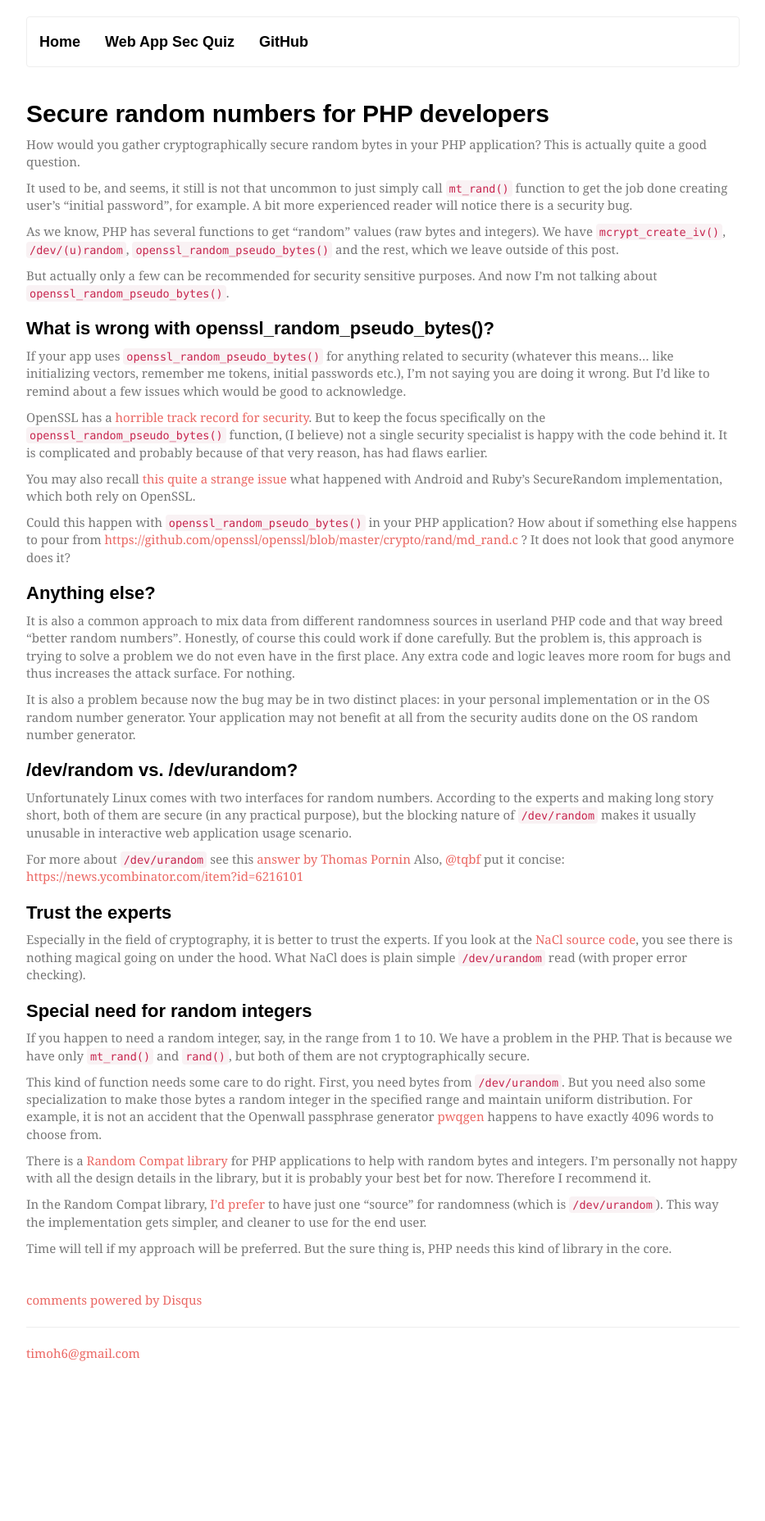
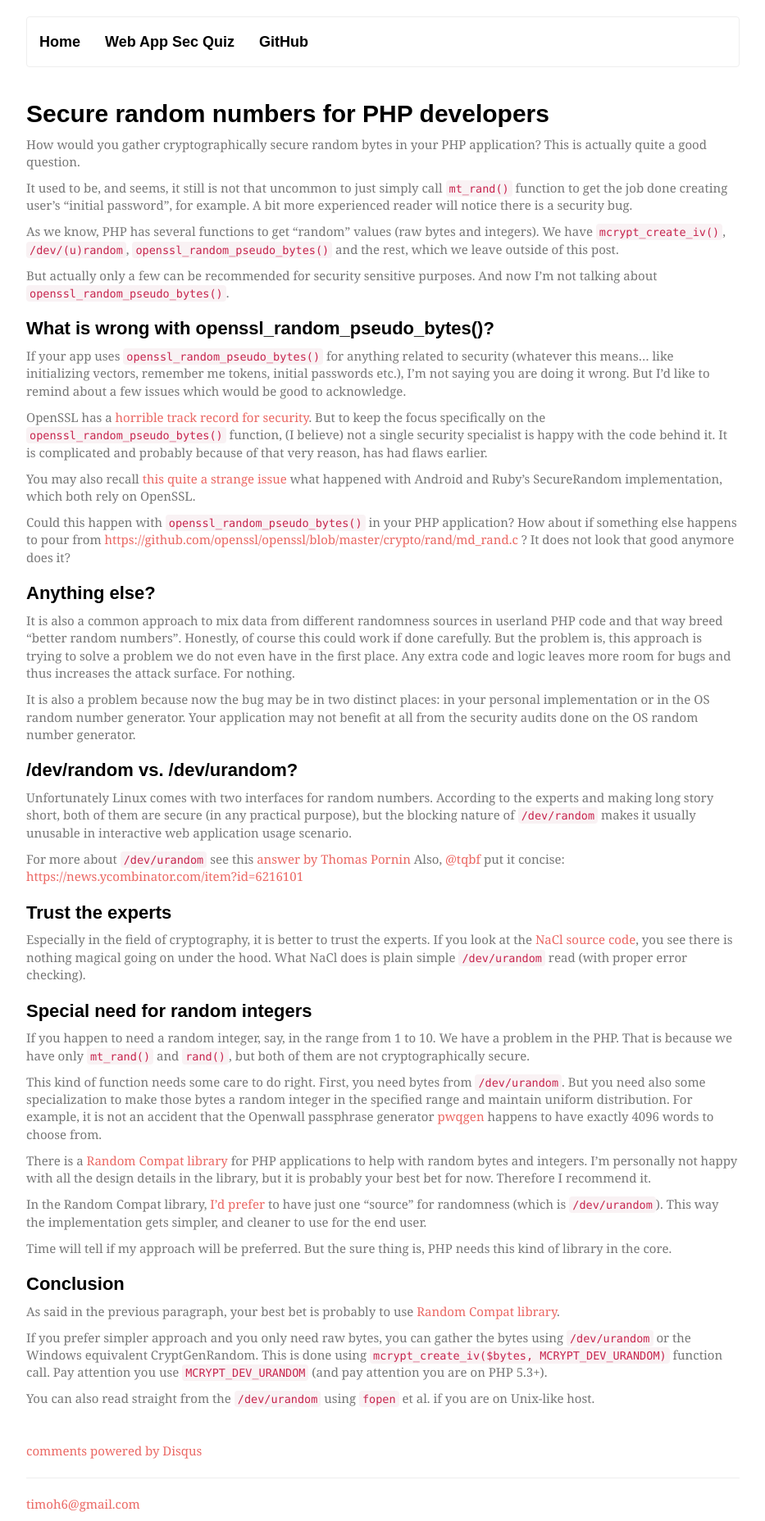
Before and after one commit to timoh6/timoh6.github.com, a Jekyll site: the page built from _posts/2013-11-05-Secure-random-numbers-for-PHP-developers.md, in a window 1280 px wide. Shown: the whole page at 82% size, without its empty margins (173-1106 px from the left). Built offline with Jekyll 4.4.1, drawn with Linux system fonts in a browser that asks for light colours; some web fonts are replaced; comment, search, counter and statistics services are not loaded; before the commit the page ends 1673 px from its top, so only the background shows below that.

Commit message:
Revise post to add conclusion paragraph

```diff
--- a/_posts/2013-11-05-Secure-random-numbers-for-PHP-developers.md
+++ b/_posts/2013-11-05-Secure-random-numbers-for-PHP-developers.md
@@ -57,3 +57,12 @@ There is a [Random Compat library](https://github.com/ircmaxell/random_compat) f
 In the Random Compat library, [I'd prefer](https://github.com/ircmaxell/random_compat/issues/2) to have just one "source" for randomness (which is `/dev/urandom`). This way the implementation gets simpler, and cleaner to use for the end user.
 
 Time will tell if my approach will be preferred. But the sure thing is, PHP needs this kind of library in the core.
+
+Conclusion
+----------
+
+As said in the previous paragraph, your best bet is probably to use [Random Compat library](https://github.com/ircmaxell/random_compat).
+
+If you prefer simpler approach and you only need raw bytes, you can gather the bytes using `/dev/urandom` or the Windows equivalent CryptGenRandom. This is done using `mcrypt_create_iv($bytes, MCRYPT_DEV_URANDOM)` function call. Pay attention you use `MCRYPT_DEV_URANDOM` (and pay attention you are on PHP 5.3+).
+
+You can also read straight from the `/dev/urandom` using `fopen` et al. if you are on Unix-like host.
```
